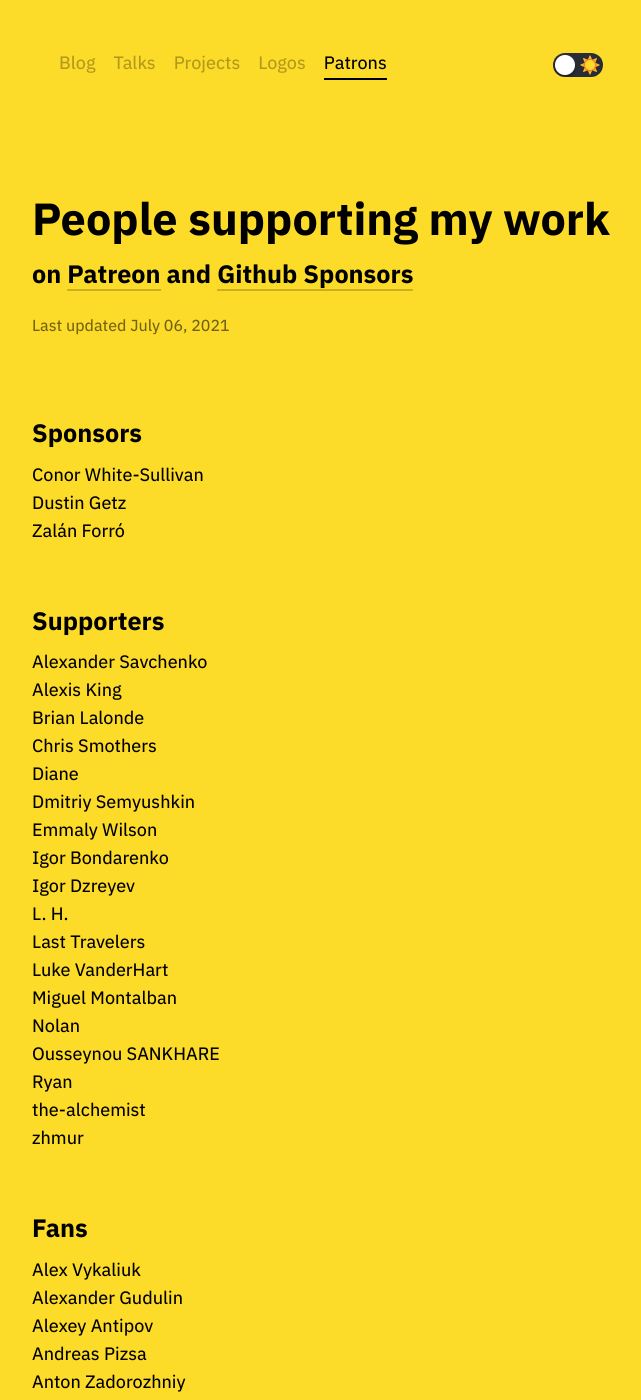
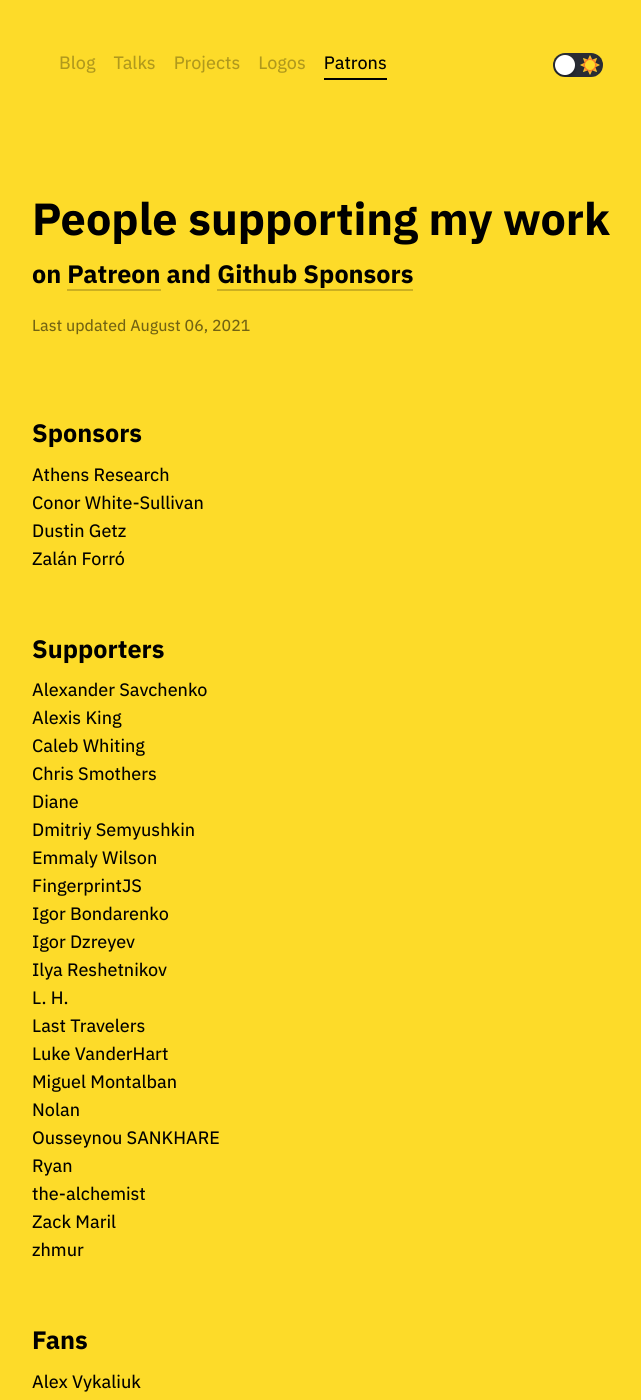
Before and after one commit to tonsky/tonsky.github.io, a Jekyll site: the page built from patrons/index.html, in a window 1280 px wide and 1400 px high. Shown: the whole window, without its empty margins (310-951 px from the left). Built offline with Jekyll 4.4.1, drawn with Linux system fonts in a browser that asks for light colours.

Commit message:
Patrons update August 2021

```diff
--- a/patrons/index.html
+++ b/patrons/index.html
@@ -20,9 +20,10 @@
 
 <h1 class="title">People supporting my work</h1>
 <h2>on <a href="https://patreon.com/tonsky" target="_blank">Patreon</a> and <a href="https://github.com/sponsors/tonsky" target="_blank">Github Sponsors</a></h2>
-<div class="footer">Last updated July 06, 2021</div>
+<div class="footer">Last updated August 06, 2021</div>
 
 <h2>Sponsors</h2>
+<li>Athens Research</li>
 <li>Conor White-Sullivan</li>
 <li>Dustin Getz</li>
 <li>Zalán Forró</li>
@@ -30,13 +31,15 @@
 <h2>Supporters</h2>
 <li>Alexander Savchenko</li>
 <li>Alexis King</li>
-<li>Brian Lalonde</li>
+<li>Caleb Whiting</li>
 <li>Chris Smothers</li>
 <li>Diane</li>
 <li>Dmitriy Semyushkin</li>
 <li>Emmaly Wilson</li>
+<li>FingerprintJS</li>
 <li>Igor Bondarenko</li>
 <li>Igor Dzreyev</li>
+<li>Ilya Reshetnikov</li>
 <li>L. H.</li>
 <li>Last Travelers</li>
 <li>Luke VanderHart</li>
@@ -45,6 +48,7 @@
 <li>Ousseynou SANKHARE</li>
 <li>Ryan</li>
 <li>the-alchemist</li>
+<li>Zack Maril</li>
 <li>zhmur</li>
 
 <h2>Fans</h2>
```
Also changed, not shown: other parts of patrons/index.html (+1 -1 lines), 1 other file.
